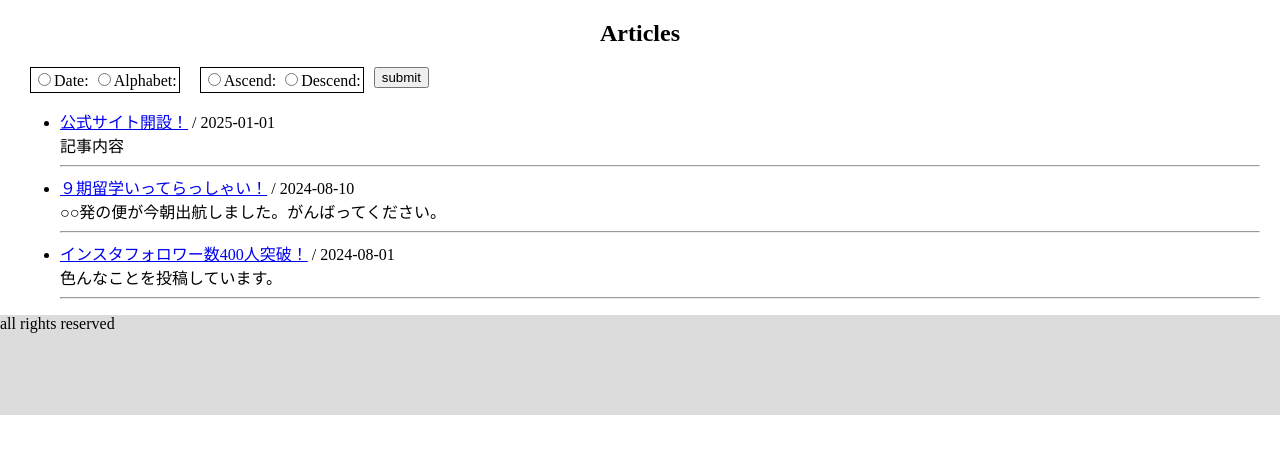
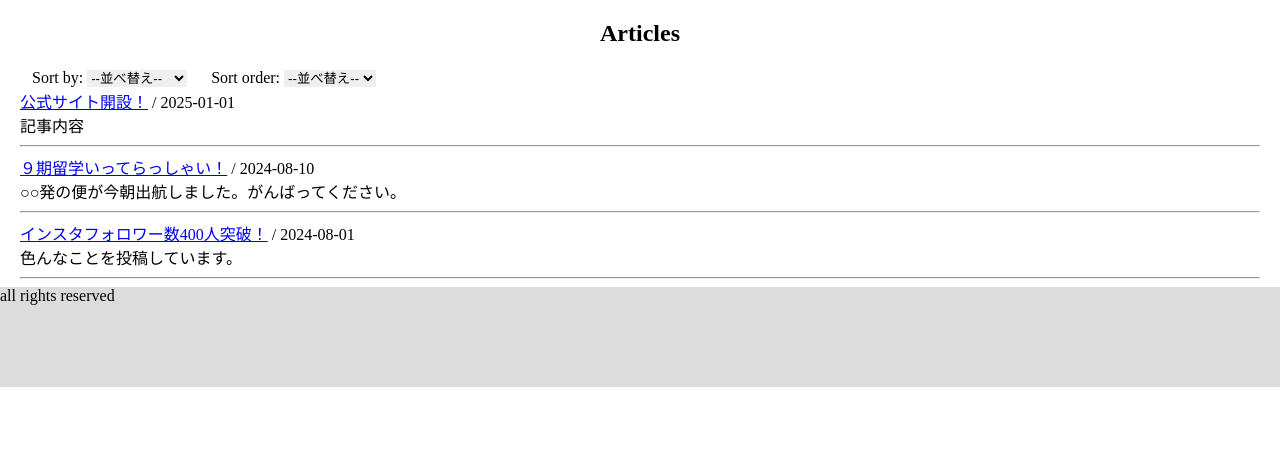
Before and after one commit to Raymondoor/gscstunion_webpage, a PHP site: page /articles/ in a window 1280 px wide. Shown: the part 108-562 px from the top of the page. Run offline with PHP 8.4, Linux system fonts and the light colour scheme; data comes from the database, SQL or seed files in the repository.

Commit message:
selectbox

```diff
--- a/articles/index.php
+++ b/articles/index.php
@@ -11,33 +11,28 @@ include "{$dir_back}backend/app/views/header.php";
 
     <main>
         <h2>Articles</h2>
-        <form id="sortForm">
-            <div id="sort-container">
+            <div id="sortContainer">
+                <div class="sort" id="type">
+                    <label for="sort-type">Sort by:</label>
+                    <select name="sort-type" id="sort-type">
+                        <option value="">--並べ替え--</option>
+                        <option value="date">日付</option>
+                        <option value="title">記事タイトル</option>
+                    </select>
+                </div>
+                <div class="sort" id="order">
+                    <label for="sort-order">Sort order:</label>
+                    <select name="sort-order" id="sort-order">
+                        <option value="">--並べ替え--</option>
+                        <option value="ASC">昇順</option>
+                        <option value="DESC">降順</option>
+                    </select>
+                </div>
+            </div>
+        <div class="article-table-container">
 
-                    <div class="sort" id="sort-type">
-                        <label for="Date:">
-                        <input type="radio" id="Date" value="date" name="sort-type">Date:
-                        </label>
-                        <label for="Alphabet:">
-                        <input type="radio" id="Alphabet" value="title" name="sort-type">Alphabet:
-                        </label>
-                    </div>
-                    <div class="sort" id="sort-order">
-                        <label for="Ascend:">
-                        <input type="radio" id="asc" value="ASC" name="sort-order">Ascend:
-                        </label>
-                        <label for="Descend:">
-                        <input type="radio" id="desc" value="DESC" name="sort-order">Descend:
-                        </label>
-                    </div>
-                    <div id="submit"><input type="submit" value="submit"></div>
+                <?php include "../backend/app/lib/list_article.php"; ?>
 
-            </div>
-        </form>
-        <div class="article-table-container">
-            <ul id="article-list">
-                <?php include "../backend/app/lib/list_article.php"; ?>
-            </ul>
         </div>
     </main>
 
--- a/assets/index.js
+++ b/assets/index.js
@@ -1,5 +1,6 @@
 document.addEventListener('DOMContentLoaded', function() {
-    let list = document.getElementById('article-list');
+
+    let list = document.getElementById('sortForm');
     let items = Array.from(list.querySelectorAll('li')); // Convert NodeList to Array
     items.sort(function(a, b) {
         return new Date(b.getAttribute('data-date')) - new Date(a.getAttribute('data-date'));
--- a/assets/style.css
+++ b/assets/style.css
@@ -88,13 +88,16 @@ main {
 }
 
 /* articles/index.php */
-#sort-container {
+#sortContainer {
     display: flex;
 
 }
 
 .sort {
-    border: 1px solid black;
     padding: 2px;
     margin: 0 10px;
 }
+select {
+    border: none;
+    outline: none;
+}
--- a/backend/app/lib/list_article.php
+++ b/backend/app/lib/list_article.php
@@ -1,10 +1,8 @@
 <?php
 include "get_article.php";
 
-function echoIndented($level, $text) {
-    echo str_repeat("\t", $level) . $text . "\n";
-}
+
 
 foreach ($articles as $key => $article) {
-    echo "<li><a href=\"1.php\">" . $article["title"] . "</a> / ". $article["date"] . " <br> " . $article["main"] . "</li>\n<hr>\n";
+    echo "<a href=\"1.php\">" . $article["title"] . "</a> / ". $article["date"] . " <br> " . $article["main"] . "\n<hr>\n";
 }
```
